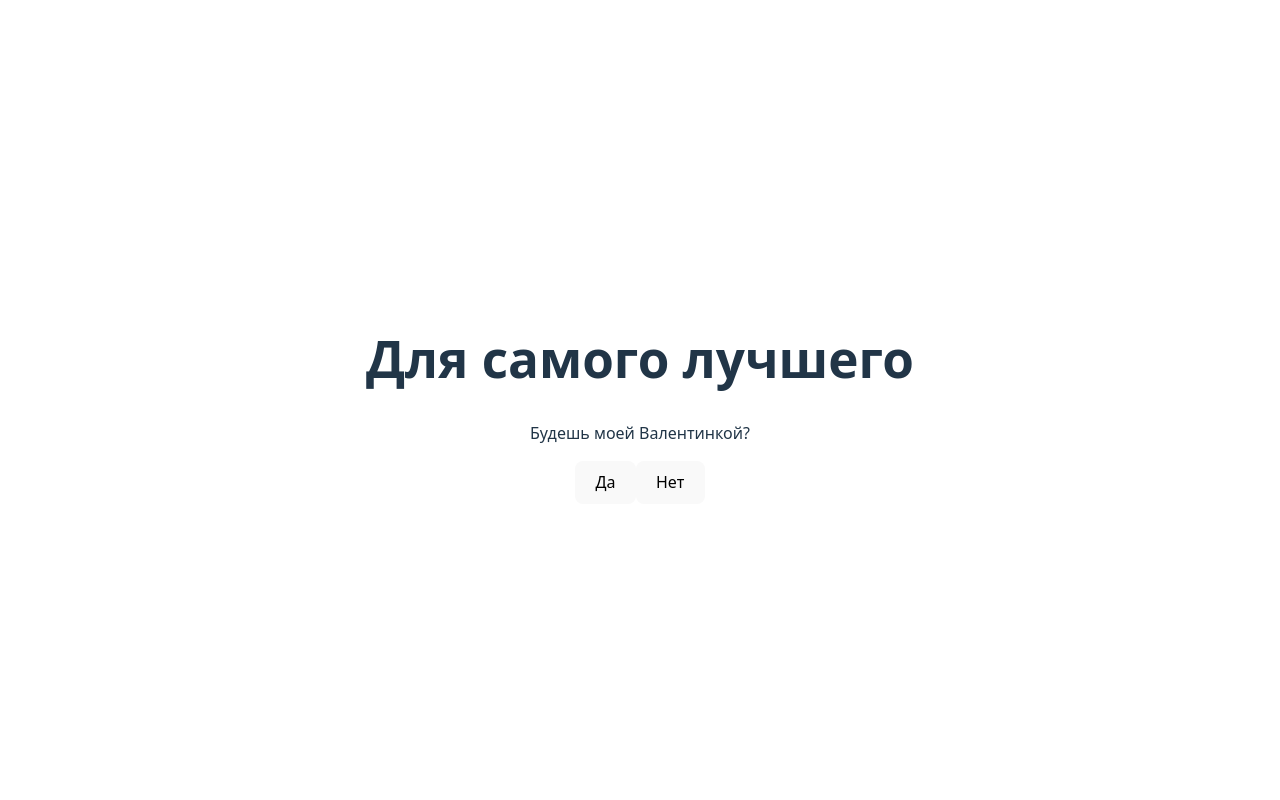
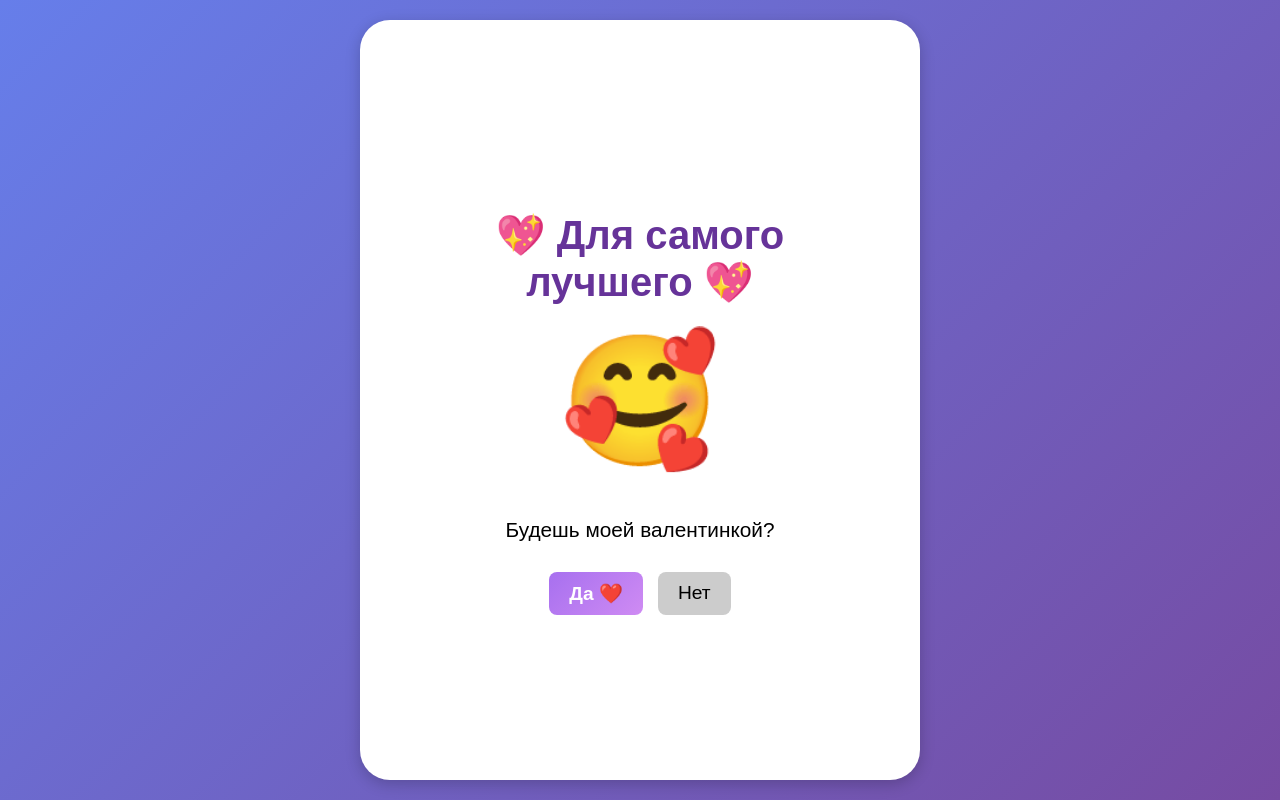
Before and after one commit to diSarkisova/valentine, a Vue app in the folder valentine/: page / in a window 1280 px wide. Built offline with nearby package versions, Linux system fonts and the light colour scheme.

Commit message:
master: добавлены стили

```diff
--- a/valentine/package.json
+++ b/valentine/package.json
@@ -6,9 +6,11 @@
   "scripts": {
     "dev": "vite",
     "build": "vue-tsc -b && vite build",
-    "preview": "vite preview"
+    "preview": "vite preview",
+    "tailwind:init": "tailwindcss init -p"
   },
   "dependencies": {
+    "@tailwindcss/vite": "^4.1.18",
     "vue": "^3.5.24",
     "vue-router": "^5.0.2"
   },
--- a/valentine/src/App.vue
+++ b/valentine/src/App.vue
@@ -1,9 +1,31 @@
 <template>
   <div id="app">
-    <RouterView/>
+    <RouterView />
   </div>
 </template>
 
 <script setup lang="ts">
-import {RouterView} from "vue-router";
+import { RouterView } from "vue-router";
 </script>
+
+<style>
+/* Общие базовые стили для всей страницы */
+body {
+  margin: 0;
+  padding: 0;
+  font-family: Arial, Helvetica, sans-serif;
+  background-color: #f0f2f5; /* светлый нейтральный фон */
+  color: #333; /* темный текст для читаемости */
+}
+
+/* Центрируем содержимое внутри #app */
+#app {
+  display: flex;
+  justify-content: center;
+  align-items: center;
+  min-height: 100vh; /* чтобы занимало всю высоту экрана */
+  box-sizing: border-box;
+}
+
+
+</style>
--- /dev/null
+++ b/valentine/src/index.css
@@ -0,0 +1,4 @@
+/* ./src/index.css */
+@tailwind base;
+@tailwind components;
+@tailwind utilities;
--- a/valentine/src/layout/DefaultLayout.vue
+++ b/valentine/src/layout/DefaultLayout.vue
@@ -1,12 +1,18 @@
-<script setup lang="ts">
-</script>
+<script setup lang="ts"></script>
 
 <template>
-<div class="layout">
-  <router-view />
-</div>
+  <div class="layout">
+    <router-view />
+  </div>
 </template>
 
 <style scoped>
-
+.layout {
+  display: flex;
+  justify-content: center; /* центр по горизонтали */
+  align-items: center;     /* центр по вертикали */
+  width: 100vw;            /* ширина всей ширины экрана */
+  height: 100vh;           /* высота всей высоты экрана */
+  background: linear-gradient(135deg, #667eea, #764ba2);
+}
 </style>
--- a/valentine/src/main.ts
+++ b/valentine/src/main.ts
@@ -1,5 +1,5 @@
 import { createApp } from 'vue'
-import './style.css'
+import './index.css'
 import App from './App.vue'
 import {router} from "../router";
 
--- a/valentine/src/pages/MainPage.vue
+++ b/valentine/src/pages/MainPage.vue
@@ -4,28 +4,149 @@ import {useRouter} from "vue-router";
 const router = useRouter();
 
 function goYes(): void {
-  router.push({ name: 'YesPage' })
+  router.push({name: 'YesPage'});
 }
 
 function goNo(): void {
-  router.push({ name: 'NoPage' })
+  router.push({name: 'NoPage'});
+}
+
+import { ref } from 'vue';
+
+const noButtonRef = ref<HTMLElement | null>(null);
+
+function moveButton() {
+  if (noButtonRef.value) {
+    const maxX = 200; // максимум в пикселях по горизонтали
+    const maxY = 200; // максимум по вертикали
+    const randX = Math.random() * maxX - maxX/2; // случайное смещение
+    const randY = Math.random() * maxY - maxY/2;
+    noButtonRef.value.style.transform = `translate(${randX}px, ${randY}px)`;
+  }
 }
 
 </script>
 
 <template>
-<div class="main-page">
-  <h1>Для самого лучшего</h1>
-
-  <p>Будешь моей Валентинкой?</p>
-
-  <div class="buttons">
-    <button @click="goYes">Да</button>
-    <button @click="goNo">Нет</button>
+  <div class="main-page">
+    <h1 class="title">💖 Для самого <br>лучшего 💖</h1>
+    <div class="emoji">🥰</div>
+    <p class="question">Будешь моей валентинкой?</p>
+    <div class="buttons">
+      <button class="yes-button" @click="goYes"> Да ❤️</button>
+      <button
+          class="no-button"
+          @mouseenter="moveButton"
+          ref="noButtonRef"
+          @click="goNo"
+      >
+        Нет
+      </button>
+    </div>
   </div>
-</div>
 </template>
 
 <style scoped>
+/* Центрируем содержимое страницы и делаем градиентный фон */
+.main-page {
+  width: 90%;
+  max-width: 500px;
+  min-height: 700px;
+  padding: 30px;
+  background-color: #fff; /* белый фон */
+  border-radius: 30px; /* закругленные углы */
+  box-shadow: 0 4px 15px rgba(0, 0, 0, 0.2);
+  display: flex;
+  flex-direction: column;
+  align-items: center;
+  justify-content: center;
+  position: absolute;
+  top: 50%;
+  left: 50%;
+  transform: translate(-50%, -50%);
+  text-align: center;
+}
 
+/* Заголовок и сердечки */
+.title {
+  font-size: 2.5rem;
+  margin-bottom: 20px;
+  color: rebeccapurple; /* фиолетовый цвет */
+  display: flex;
+  align-items: center;
+  justify-content: center;
+}
+
+.no-button {
+  padding: 10px 20px;
+  font-size: 1.2rem;
+  border: none;
+  border-radius: 8px;
+  cursor: pointer;
+  background-color: #ccc; /* серый фон */
+  color: #000; /* черный текст */
+  transition: transform 0.3s ease;
+  position: relative;
+  transform: translate(0, 0);
+}
+
+/* Большое сердце */
+.emoji {
+  font-size: 3rem;
+  margin-bottom: 20px;
+}
+
+/* Текст вопроса */
+.question {
+  font-size: 1.3rem;
+  margin-bottom: 30px;
+  color: #000; /* черный цвет текста */
+}
+
+/* Обертка для кнопок */
+.buttons {
+  display: flex;
+  gap: 15px;
+}
+
+/* Стиль для кнопки "Да" */
+.yes-button {
+  padding: 10px 20px;
+  font-size: 1.2rem;
+  border: none;
+  border-radius: 8px;
+  cursor: pointer;
+  background: linear-gradient(135deg, #a770ef, #cf8bf3);
+  color: #fff;
+  font-weight: bold;
+  transition: transform 0.2s, box-shadow 0.2s;
+}
+
+.yes-button:hover {
+  transform: scale(1.05);
+  box-shadow: 0 4px 10px rgba(0, 0, 0, 0.2);
+}
+
+/* Стиль для кнопки "Нет" */
+.no-button {
+  padding: 10px 20px;
+  font-size: 1.2rem;
+  border: none;
+  border-radius: 8px;
+  cursor: pointer;
+  background-color: #ccc; /* серый фон */
+  color: #000; /* черный текст */
+  transition: transform 0.2s, box-shadow 0.2s;
+}
+
+.no-button:hover {
+  transform: scale(1.05);
+  box-shadow: 0 4px 10px rgba(0, 0, 0, 0.2);
+}
+
+/* Большое сердце */
+.emoji {
+  font-size: 8rem; /* очень большое эмодзи */
+  margin-bottom: 20px;
+}
 </style>
--- a/valentine/src/pages/NoPage.vue
+++ b/valentine/src/pages/NoPage.vue
@@ -20,7 +20,12 @@ else {
 <template>
   <div @click="handleClick">
     <h1 v-if="isClickedSerious"> ХАХХАХАХ!!! Как легко повелся! Думал я дам тебе такую возможность?! </h1>
-    <h1 v-else >Ты серьезно???</h1>
+    <div v-else>
+      <div style="font-size: 3rem; text-align: center;">😿</div>
+      <h1  >Ты серьезно???</h1>
+      <div style="font-size: 4rem; text-align: center; margin-top: 20px;">💔</div>
+    </div>
+
 
   </div>
 </template>
--- a/valentine/src/style.css
+++ /dev/null
@@ -1,79 +0,0 @@
-:root {
-  font-family: system-ui, Avenir, Helvetica, Arial, sans-serif;
-  line-height: 1.5;
-  font-weight: 400;
-
-  color-scheme: light dark;
-  color: rgba(255, 255, 255, 0.87);
-  background-color: #242424;
-
-  font-synthesis: none;
-  text-rendering: optimizeLegibility;
-  -webkit-font-smoothing: antialiased;
-  -moz-osx-font-smoothing: grayscale;
-}
-
-a {
-  font-weight: 500;
-  color: #646cff;
-  text-decoration: inherit;
-}
-a:hover {
-  color: #535bf2;
-}
-
-body {
-  margin: 0;
-  display: flex;
-  place-items: center;
-  min-width: 320px;
-  min-height: 100vh;
-}
-
-h1 {
-  font-size: 3.2em;
-  line-height: 1.1;
-}
-
-button {
-  border-radius: 8px;
-  border: 1px solid transparent;
-  padding: 0.6em 1.2em;
-  font-size: 1em;
-  font-weight: 500;
-  font-family: inherit;
-  background-color: #1a1a1a;
-  cursor: pointer;
-  transition: border-color 0.25s;
-}
-button:hover {
-  border-color: #646cff;
-}
-button:focus,
-button:focus-visible {
-  outline: 4px auto -webkit-focus-ring-color;
-}
-
-.card {
-  padding: 2em;
-}
-
-#app {
-  max-width: 1280px;
-  margin: 0 auto;
-  padding: 2rem;
-  text-align: center;
-}
-
-@media (prefers-color-scheme: light) {
-  :root {
-    color: #213547;
-    background-color: #ffffff;
-  }
-  a:hover {
-    color: #747bff;
-  }
-  button {
-    background-color: #f9f9f9;
-  }
-}
--- /dev/null
+++ b/valentine/tailwind.config.js
@@ -0,0 +1,8 @@
+/** @type {import('tailwindcss').Config} */
+module.exports = {
+    content: ["./src/**/*.{html,js}"],
+    theme: {
+        extend: {},
+    },
+    plugins: [],
+}
--- a/valentine/vite.config.ts
+++ b/valentine/vite.config.ts
@@ -1,9 +1,10 @@
 import { defineConfig } from 'vite'
 import vue from '@vitejs/plugin-vue'
-
+import tailwindcss from '@tailwindcss/vite'
 
 // https://vite.dev/config/
 export default defineConfig({
   plugins: [
-      vue()],
+      vue(),
+      tailwindcss(),],
 })
```
Also changed, not shown: 2 other files (tests, documents, lock files or other folders).
